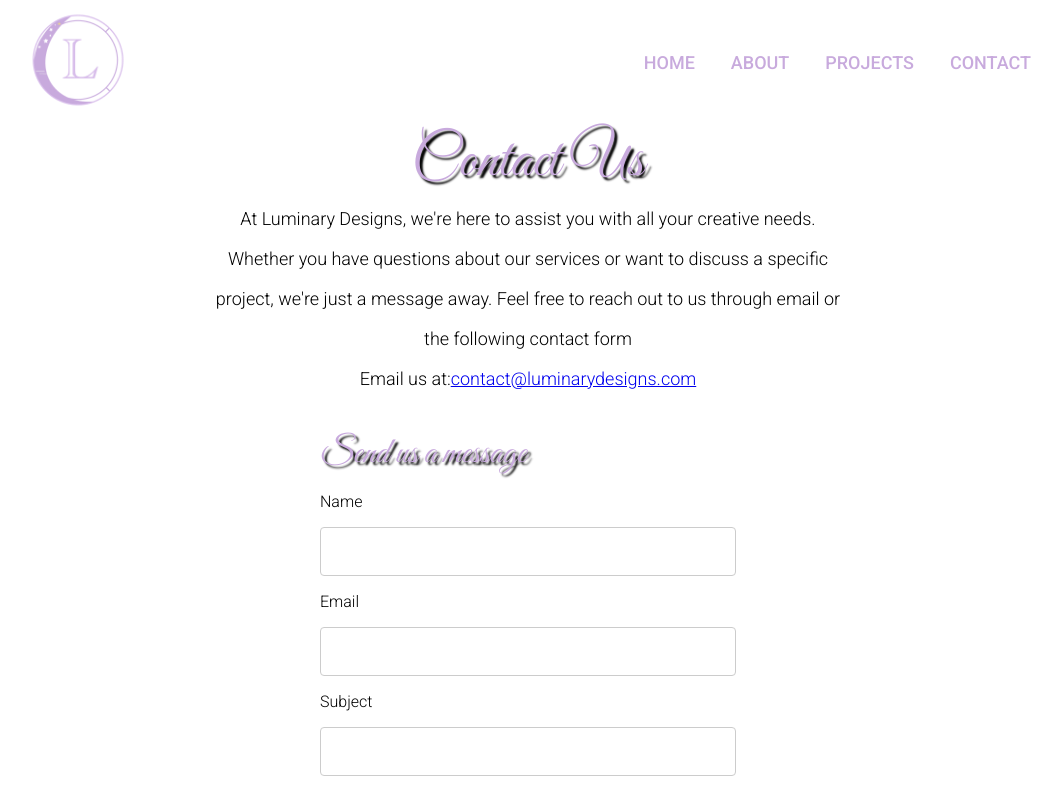
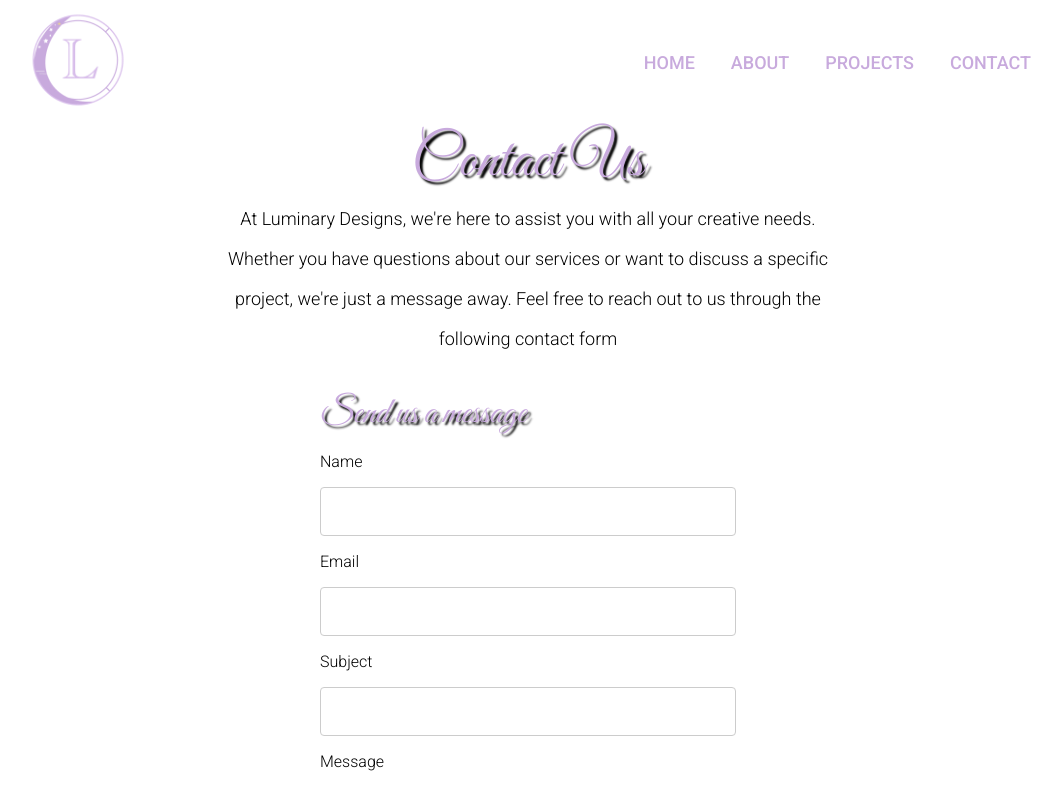
Before and after one commit to sherlineau/LuminaryDesign, a React (Vite) app: page /contact-us in a window 1280 px wide. Shown: the top 785 px of the page, without its empty margins (112-1174 px from the left). Built offline with nearby package versions, Linux system fonts and the light colour scheme.

Commit message:
hid email to text, update text later when domain is purchased

```diff
--- a/src/views/Contact/index.jsx
+++ b/src/views/Contact/index.jsx
@@ -10,9 +10,10 @@ const index = () => {
         {`At Luminary Designs, we're here to assist you with all your creative
         needs. Whether you have questions about our services or want to discuss
         a specific project, we're just a message away. Feel free to reach out to
-        us through email or the following contact form`}
+        us through the following contact form `}
       </p>
 
+      {/* //! TODO : update email
       <p>
         Email us at:
         <a
@@ -23,6 +24,7 @@ const index = () => {
           contact@luminarydesigns.com
         </a>
       </p>
+       */}
 
     <ContactForm />
 
```
